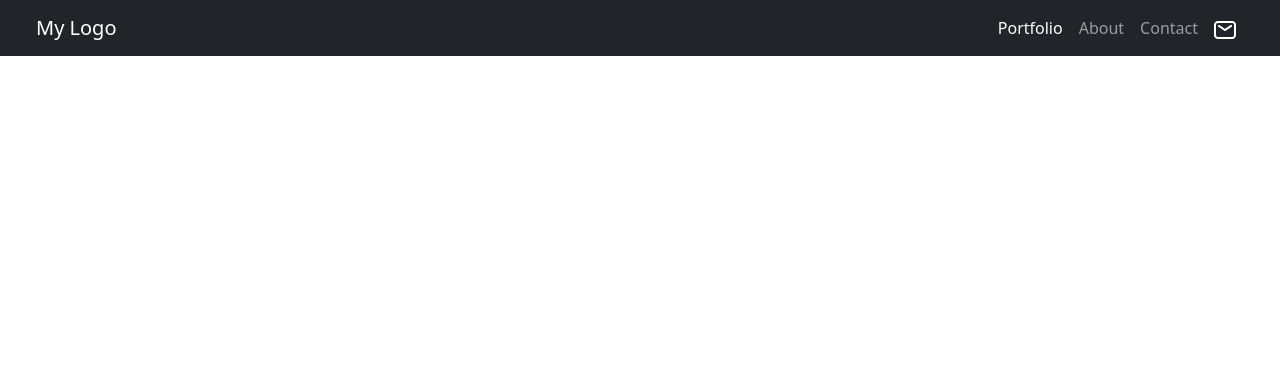
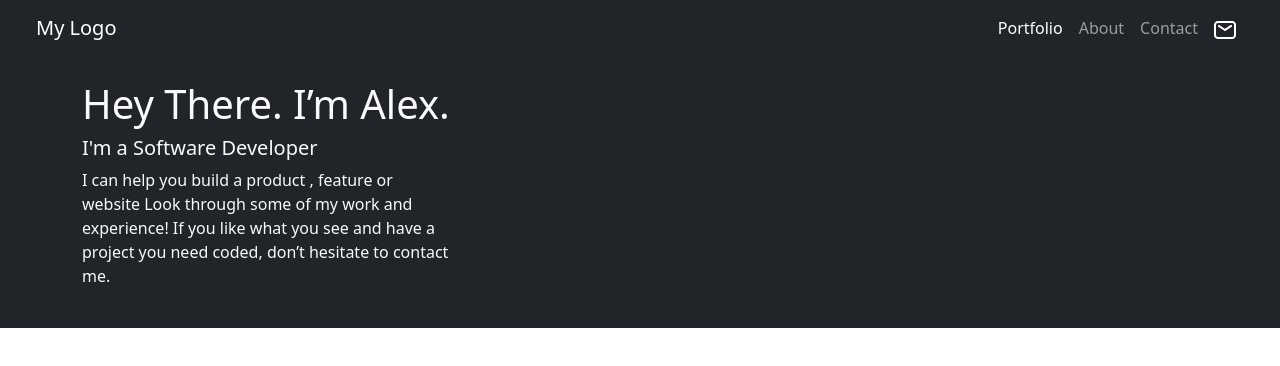
Before and after one commit to Porkalaikarthika/Portfolio-Bootstrap, a website: page index.html in a window 1280 px wide. Drawn offline with Linux system fonts and the light colour scheme.

Commit message:
added welcome section

```diff
--- a/index.html
+++ b/index.html
@@ -5,10 +5,11 @@
     <meta name="viewport" content="width=device-width, initial-scale=1.0">
     <title>Porkalai-Christopher Portfolio</title>
     <link rel="stylesheet" href="assets/bootstrap-5.0.2-dist/css/bootstrap.css">
+    <link rel="stylesheet" href="https://fonts.googleapis.com/css2?family=Poppins:wght@400;500;700&display=swap">
 </head>
 <body>
-    <section id="navbar">
-        <nav class="navbar navbar-expand-lg bg-dark navbar-dark ps-4 pe-4">
+    <section>
+        <nav class="navbar navbar-expand-lg bg-dark navbar-dark ps-4 pe-4" id="navbar">
             <div class="container-fluid">
               <a class="navbar-brand" href="#">My Logo</a>
               <button class="navbar-toggler" type="button" data-bs-toggle="collapse" data-bs-target="#navbarSupportedContent" aria-controls="navbarSupportedContent" aria-expanded="false" aria-label="Toggle navigation">
@@ -36,5 +37,26 @@
             </div>
           </nav>
     </section>
+    <section class="bg-dark text-light">
+        <div  data-bs-spy="scroll"
+         data-bs-target="#navbar" data-bs-offset="0"
+         class="scrollspy-example container pt-4 pb-4" tabindex="0">
+         <div id="Welcome" class="col-md-4">
+            <h1>Hey There.
+                I’m Alex.</h1>
+            <h5>
+                I'm a Software Developer
+            </h5>
+            <p>
+                I can help you build a product , feature or website Look through some of my work
+                and experience! If you like what you see and have a project you need coded,
+                don’t hesitate to contact me.
+            </p>
+         </div>
+
+        </div>
+
+
+    </section>
 </body>
 </html>
```
